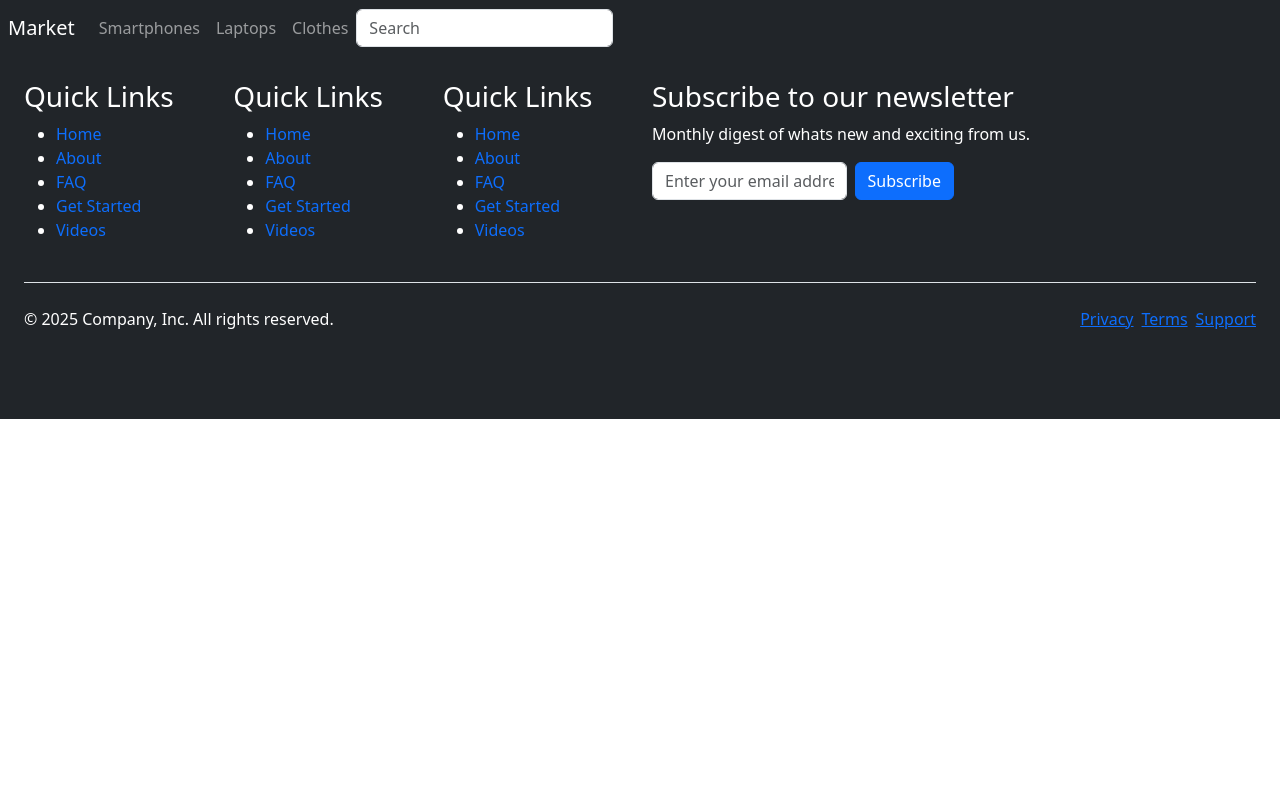
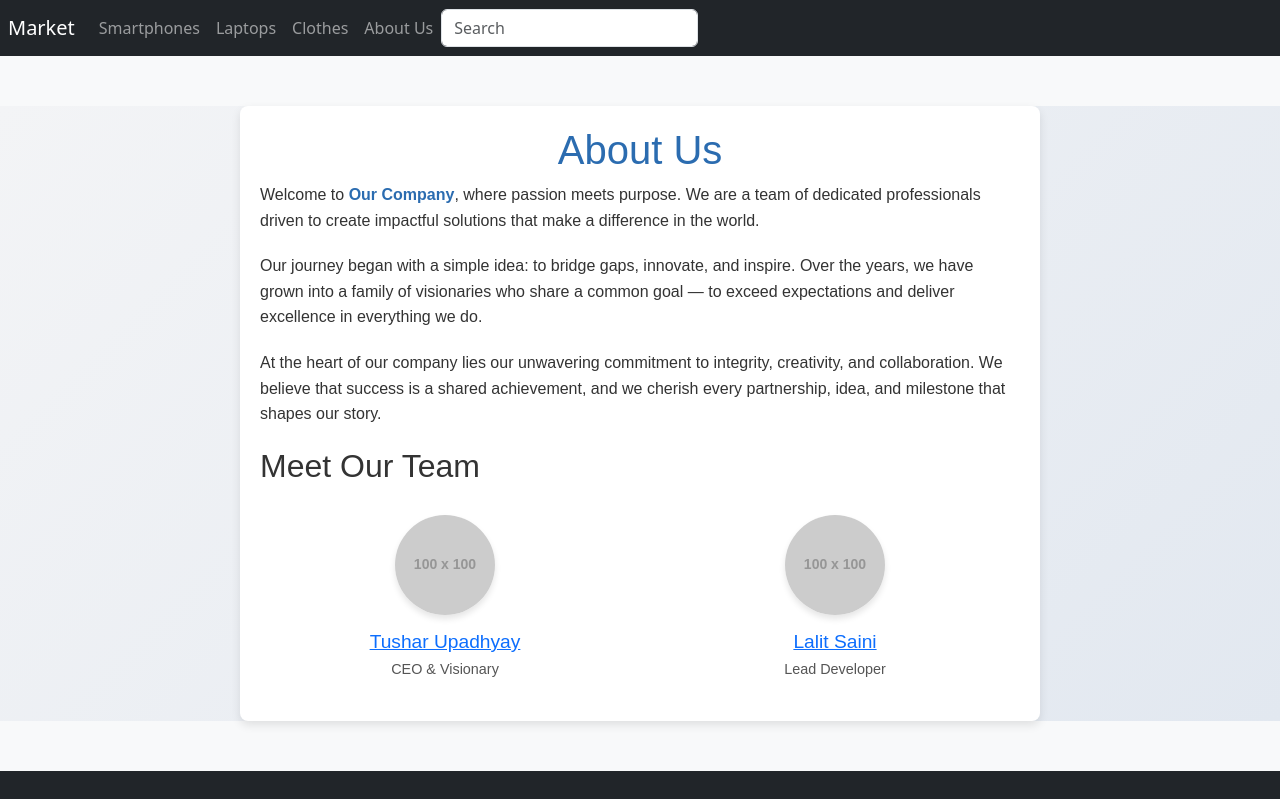
Before and after one commit to codedevlalit/LeadCommerce, an Angular app: page /about-us in a window 1280 px wide. Before the commit this address led to /. Shown: the top 799 px of the page. Built offline with nearby package versions, Linux system fonts and the light colour scheme.

Commit message:
add about us page.

```diff
--- a/angular.json
+++ b/angular.json
@@ -96,5 +96,8 @@
         }
       }
     }
+  },
+  "cli": {
+    "analytics": false
   }
 }
--- /dev/null
+++ b/src/app/about-us/about-us.component.css
@@ -0,0 +1,53 @@
+.about-us {
+    font-family: Arial, sans-serif;
+    line-height: 1.6;
+    color: #333;
+    margin: 0;
+    padding: 0;
+    background: linear-gradient(135deg, #f3f4f6, #e2e8f0);
+}
+.container {
+    max-width: 800px;
+    margin: 50px auto;
+    background: white;
+    border-radius: 8px;
+    box-shadow: 0 4px 10px rgba(0, 0, 0, 0.1);
+    padding: 20px;
+}
+h1 {
+    text-align: center;
+    color: #2b6cb0;
+    font-size: 2.5rem;
+}
+p {
+    margin-bottom: 20px;
+}
+.highlight {
+    color: #2b6cb0;
+    font-weight: bold;
+}
+.team-section {
+    display: grid;
+    grid-template-columns: repeat(auto-fit, minmax(150px, 1fr));
+    gap: 20px;
+    margin-top: 30px;
+}
+.team-member {
+    text-align: center;
+}
+.team-member img {
+    width: 100px;
+    height: 100px;
+    border-radius: 50%;
+    object-fit: cover;
+    margin-bottom: 10px;
+    box-shadow: 0 4px 6px rgba(0, 0, 0, 0.1);
+}
+.team-member h3 {
+    margin: 5px 0;
+    font-size: 1.2rem;
+}
+.team-member p {
+    font-size: 0.9rem;
+    color: #555;
+}
--- /dev/null
+++ b/src/app/about-us/about-us.component.html
@@ -0,0 +1,22 @@
+<div class="about-us">
+    <div class="container">
+        <h1>About Us</h1>
+        <p>Welcome to <span class="highlight">Our Company</span>, where passion meets purpose. We are a team of dedicated professionals driven to create impactful solutions that make a difference in the world.</p>
+        <p>Our journey began with a simple idea: to bridge gaps, innovate, and inspire. Over the years, we have grown into a family of visionaries who share a common goal — to exceed expectations and deliver excellence in everything we do.</p>
+        <p>At the heart of our company lies our unwavering commitment to integrity, creativity, and collaboration. We believe that success is a shared achievement, and we cherish every partnership, idea, and milestone that shapes our story.</p>
+
+        <h2>Meet Our Team</h2>
+        <div class="team-section">
+            <div class="team-member">
+                <img src="https://via.placeholder.com/100" alt="Team Member">
+                <h3><a href="https://www.TusharUpadhyay.com" target="_blank">Tushar Upadhyay</a></h3>
+                <p>CEO & Visionary</p>
+            </div>
+            <div class="team-member">
+                <img src="https://via.placeholder.com/100" alt="Team Member">
+                <h3><a href="https://www.LalitSaini.com" target="_blank">Lalit Saini</a></h3>
+                <p>Lead Developer</p>
+            </div>
+        </div>
+    </div>
+</div>
--- a/src/app/app.routes.ts
+++ b/src/app/app.routes.ts
@@ -1,9 +1,11 @@
 import { Routes } from '@angular/router';
 import { HomeComponent } from './home/home.component';
 import { ProductListComponent } from './product-list/product-list.component';
+import { AboutUsComponent } from './about-us/about-us.component';
 
 export const routes: Routes = [
     { path: '', redirectTo: '/home', pathMatch: 'full' },
     { path: 'home', component: HomeComponent },
     { path: 'product-list', component: ProductListComponent },
+    { path: 'about-us', component: AboutUsComponent },
 ];
--- a/src/app/shared/header/header.component.html
+++ b/src/app/shared/header/header.component.html
@@ -9,6 +9,7 @@
         <li class="nav-item active">
           <a class="nav-link" href="/product-list">Smartphones <span class="sr-only"></span></a>
         </li>
+
         <li class="nav-item">
           <a class="nav-link" href="#">Laptops</a>
         </li>
@@ -26,10 +27,14 @@
         <li class="nav-item">
           <a class="nav-link" href="#">Clothes</a>
         </li>
+        <li class="nav-item active">
+          <a class="nav-link" href="/about-us">About Us <span class="sr-only"></span></a>
+        </li>
       </ul>
       <form class="form-inline my-2 my-lg-0">
         <input class="form-control mr-sm-2" type="search" placeholder="Search" aria-label="Search">
         <!-- <button class="btn btn-outline-success my-2 my-sm-0" type="submit">Search</button> -->
       </form>
+
     </div>
   </nav>
```
Also changed, not shown: src/app/about-us/about-us.component.ts (added, +11 -0 lines), 2 other files (tests, documents, lock files or other folders).
